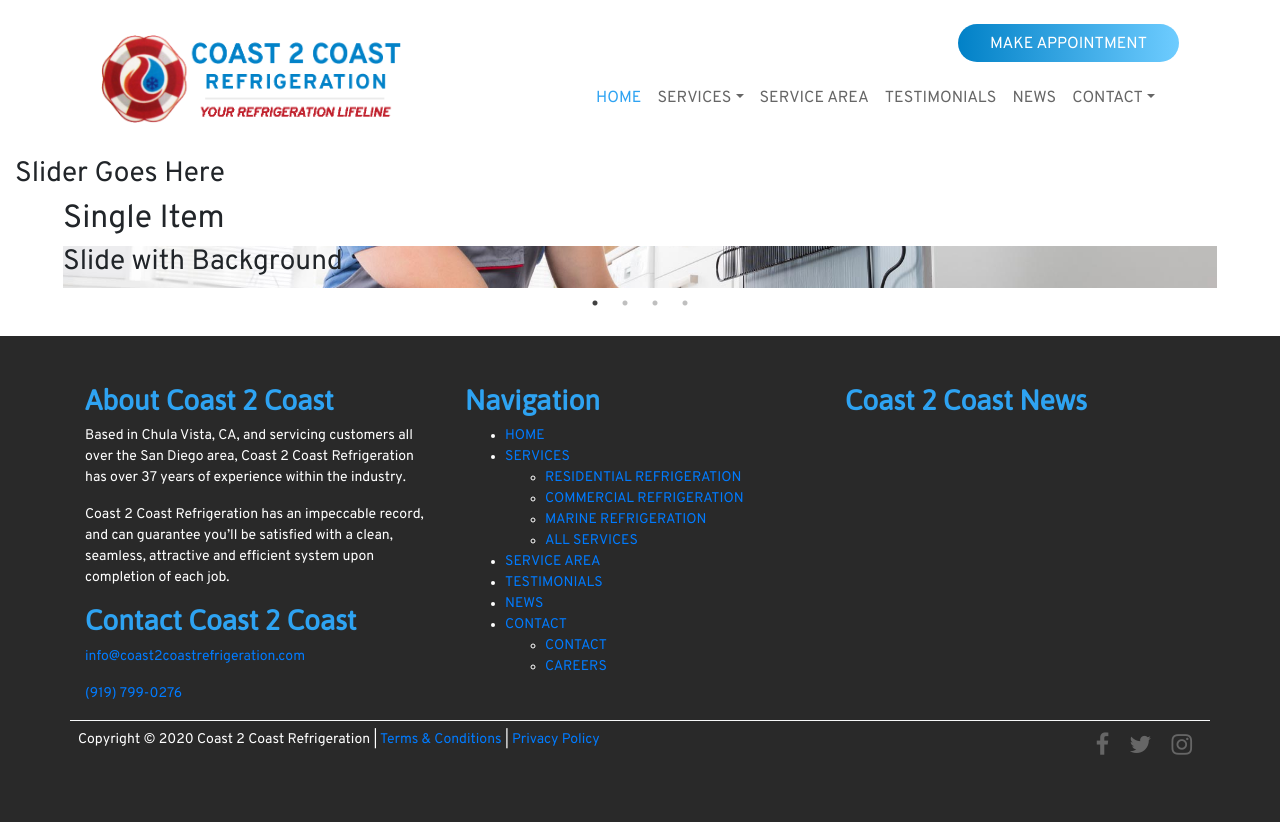
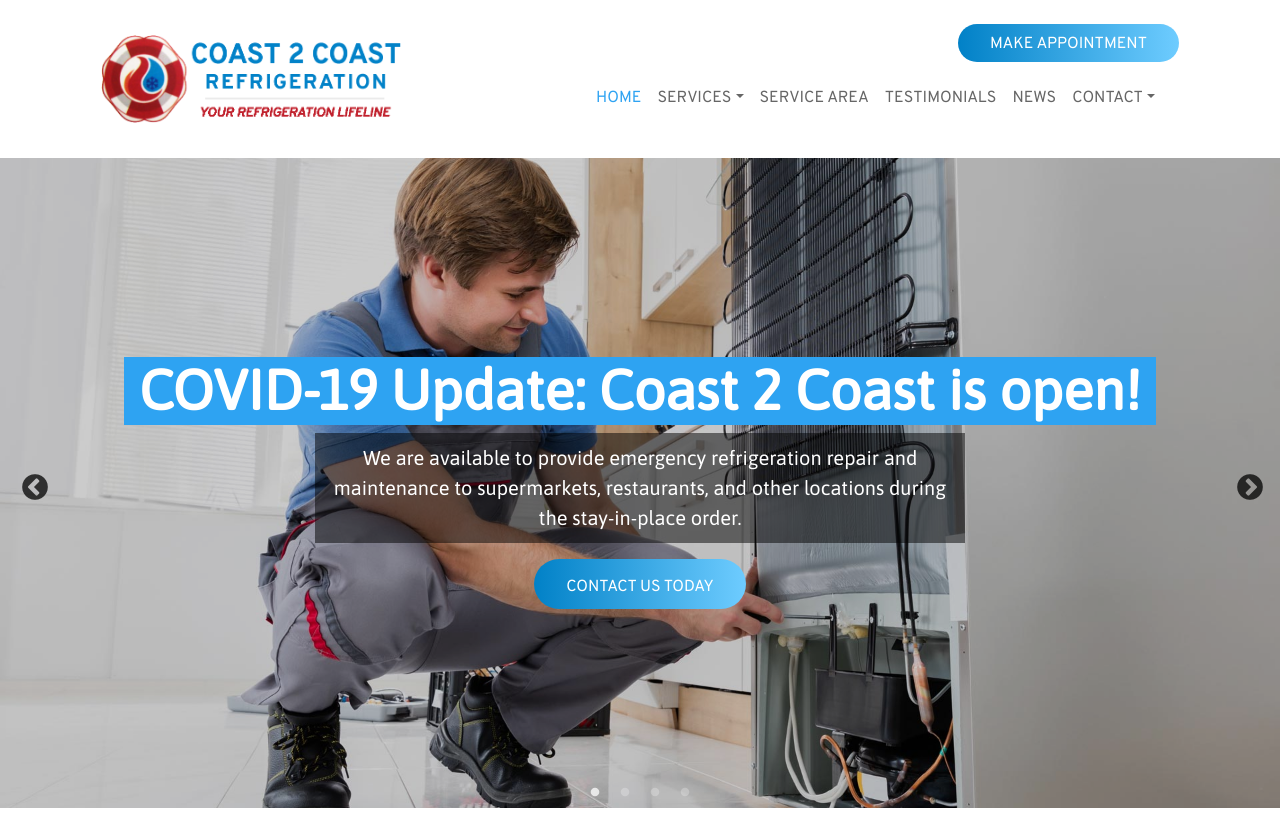
Before and after one commit to ghawthorne66/coast-to-coast, a Gatsby site: page / in a window 1280 px wide. Shown: the top 836 px of the page. Built offline with nearby package versions, Linux system fonts and the light colour scheme; Gatsby itself is replaced by a stand-in of ours.

Commit message:
Slider Completed

```diff
--- a/src/components/home/hero.jsx
+++ b/src/components/home/hero.jsx
@@ -8,21 +8,97 @@
 import Slider from 'react-slick'
 
 import styled from 'styled-components'
-import { useStaticQuery, graphql } from 'gatsby'
+import { useStaticQuery, graphql, Link } from 'gatsby'
 
 import BackgroundImage from 'gatsby-background-image'
 
 const StlyedHero = styled.section`
 
   & .slide {
-    height: 100vh;
+    height: 650px !important;
+  }
 
+  & .slick-next:before, & .slick-prev:before {
+    color: #000;
+    font-size: 30px;
+  }
+
+  & .slick-prev{
+    z-index: 999 !important;
+    left: 20px !important;
+  }
+
+  & .slick-next{
+    z-index: 999 !important;
+    right: 25px !important;
+  }
+
+  & .slide-content {
+    display: flex;
+    flex-direction: column;
+    justify-content: center;
+    background: rgba(0,0,0,0.2);
+    height: 100%;
+    align-items: center;
+    color: #fff;
+    padding: 10px 60px;
+
+  }
+
+  & .slide-content h2,p {
+    font-family: 'Asap';
+    text-align: center;
+  }
+
+  & .slide-content h2{
+    font-size: 56px;
+    font-weight: bold;
+    background: ${({ theme }) => theme.colors.primary};
+    padding: 0 15px;
+  }
+
+  & .slide-content p{
+    font-size: 20px;
+    max-width: 650px;
+    background: rgba(0,0,0,0.5);
+    padding: 10px 15px;
+  }
+
+  @media (max-width: 768px) {
+    & .slide-content h2{
+      font-size: 24px;
+    }
+  }
+
+  & .slide-content a{
+    background-origin: padding-box;
+    background: linear-gradient(90deg, rgb(1, 129, 199) 0%, rgb(110, 204, 255) 100%);
+    border-radius: 50px;
+    padding: 16px 32px;
+    padding-bottom: 10px;
+    color: #fff;
+    border-color: none !important;
+
+  }
+
+  & .slide-content a: hover{
+    text-decoration: none;
+  }
+
+  & .slick-dots li button:before {
+    color: #fff;
+    font-size: 10px;
+    margin-top: -30px;
+    z-index: 9999;
+  }
 `
 
 const sliderSettings = {
   dots: true,
+  autoplay: true,
+  autoplaySpeed: 10000,
   infinite: true,
-  speed: 500,
+  speed: 1000,
   slidesToShow: 1,
   slidesToScroll: 1,
 }
@@ -70,48 +146,54 @@
     <StlyedHero>
       <Container fluid>
         <Row>
-          <Col>
-            <h3>Slider Goes Here</h3>
-            <div className="px-5">
-              <h2> Single Item</h2>
+          <Col className="p-0">
+
             <Slider {...sliderSettings}>
               <BackgroundImage
                 Tag="div"
-                  className="slide1-bg"
+                className="slide"
                 fluid={image1}
-                  backgroundColor="#040e18"
               >
-                  <h3>Slide with Background</h3>
+                <div className="slide-content">
+                  <h2>COVID-19 Update:  Coast 2 Coast is open! </h2>
+                  <p>We are available to provide emergency refrigeration repair and maintenance to supermarkets, restaurants, and other locations during the stay-in-place order.</p>
+                  <Link to="/contact"> CONTACT US TODAY </Link>
+                </div>
               </BackgroundImage>
 
               <BackgroundImage
-                  Tag="div"
-                  className="slide1-bg"
+                className="slide"
                 fluid={image2}
-                  backgroundColor="#040e18"
               >
-                  <h3>1</h3>
+                <div className="slide-content">
+                  <h2>Commercial Refrigeration Services</h2>
+                  <p>Restaurants, grocery stores, pharamacies, and warehouses need to protect their products with reliable refrigeration systems.</p>
+                  <Link to="/services/residential-refrigeration"> LEARN MORE </Link>
+
+                </div>
               </BackgroundImage>
               <BackgroundImage
+                className="slide"
+                fluid={image3}
+              >
+                <div className="slide-content">
+                  <h2>Residential Refrigeration Services</h2>
+                  <p>Home refrigeration is important for your everyday life, let us help you with installations, maintenance, and repairs.</p>
+                  <Link to="/services/commercial-refrigeration"> LEARN MORE </Link>
 
-                  Tag="div"
-                  className="slide1-bg"
-                  fluid={image3}
-                  backgroundColor="#040e18"
-                >
-                  <h3>2</h3>
+                </div>
               </BackgroundImage>
               <BackgroundImage
-                  Tag="div"
-                  className="slide1-bg"
+                className="slide"
                 fluid={image4}
-                  backgroundColor="#040e18"
               >
-                  <h3>3</h3>
+                <div className="slide-content">
+                  <h2>Marine Refrigeration Services</h2>
+                  <p>We understand that at the end of the day you’ll want a cold one and some food to go with it, so let’s keep your vessel’s refrigeration in top shape!</p>
+                  <Link to="/services/marine-refrigeration"> LEARN MORE </Link>
+                </div>
               </BackgroundImage>
-
             </Slider>
-            </div>
           </Col>
         </Row>
       </Container>
```
Lines whose indentation alone changed are shown as unchanged.
